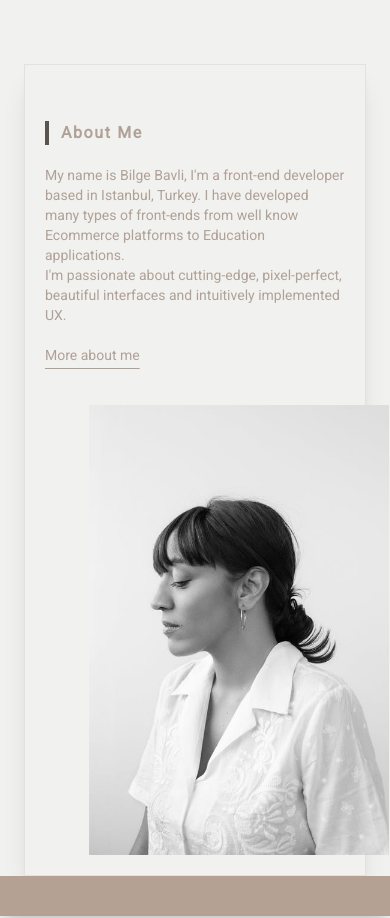
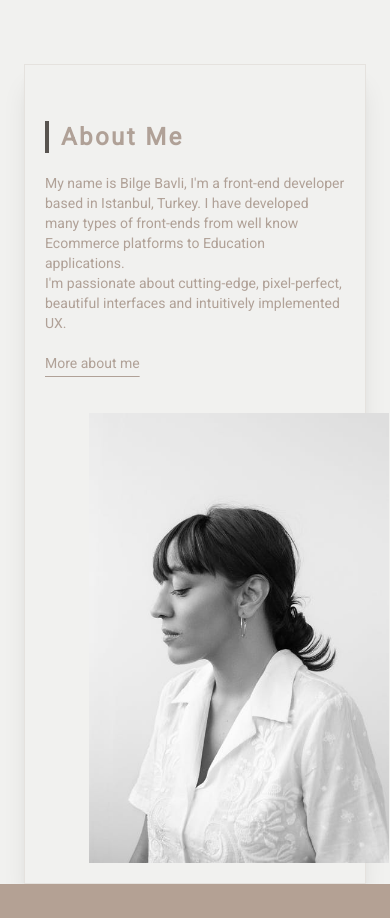
Before and after one commit to bilgebvli/personal-portfolio, a Vue app: page / in a window 390 px wide. Shown: the part 860-1778 px from the top of the page. Built offline with nearby package versions, Linux system fonts and the light colour scheme.

Commit message:
Title font size was changed

```diff
--- a/src/views/home/sections/about/index.vue
+++ b/src/views/home/sections/about/index.vue
@@ -37,7 +37,7 @@ export default defineComponent({
       return 'mx-6 lg:mx-52 p-5 border border-son pt-12 shadow-xl md:flex justify-content';
     },
     titleClasses() {
-      return 'text-base md:text-2xl font-black border-l-4 border-oyy pl-3 text-ana mt-2 tracking-m';
+      return 'text-2xl font-black border-l-4 border-oyy pl-3 text-ana mt-2 tracking-m';
     },
     linkClasses() {
       return 'underline text-sm md:text-base text-ana underline-offset-8 mt-5 block';
```
